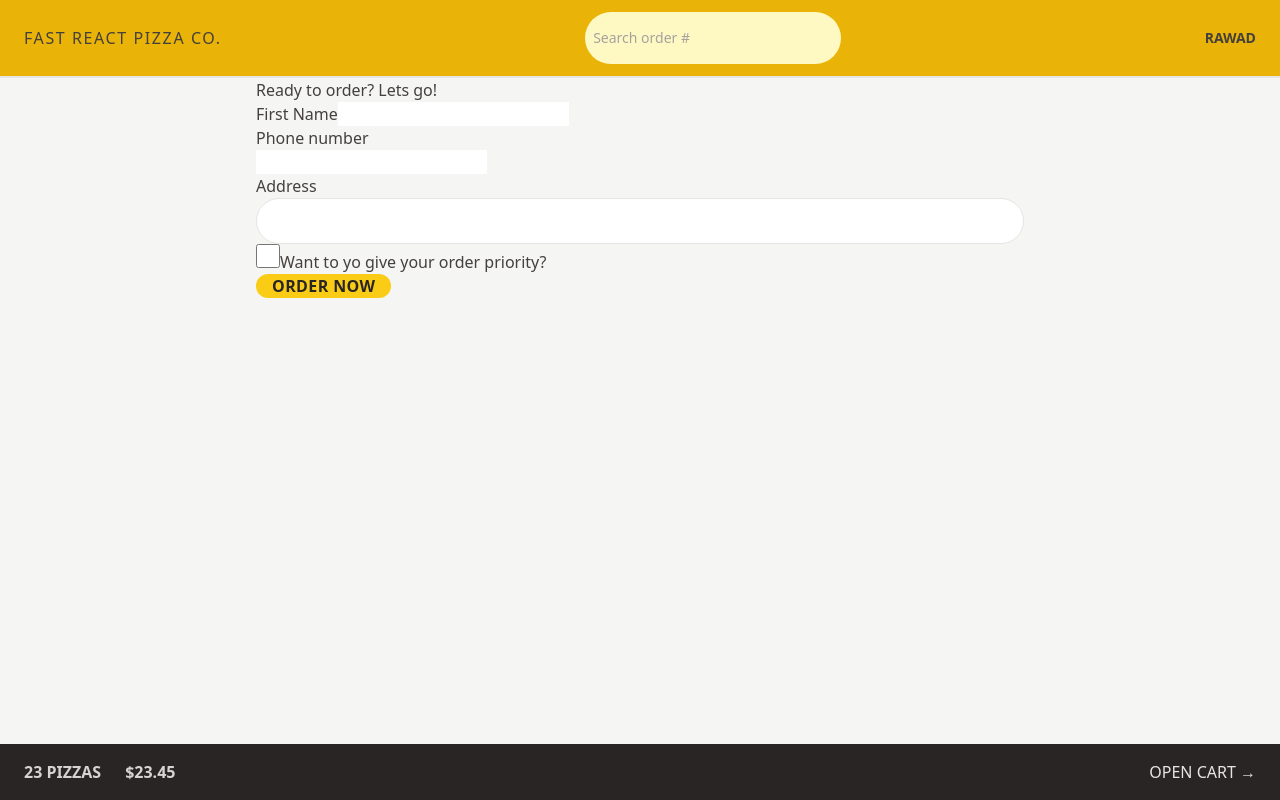
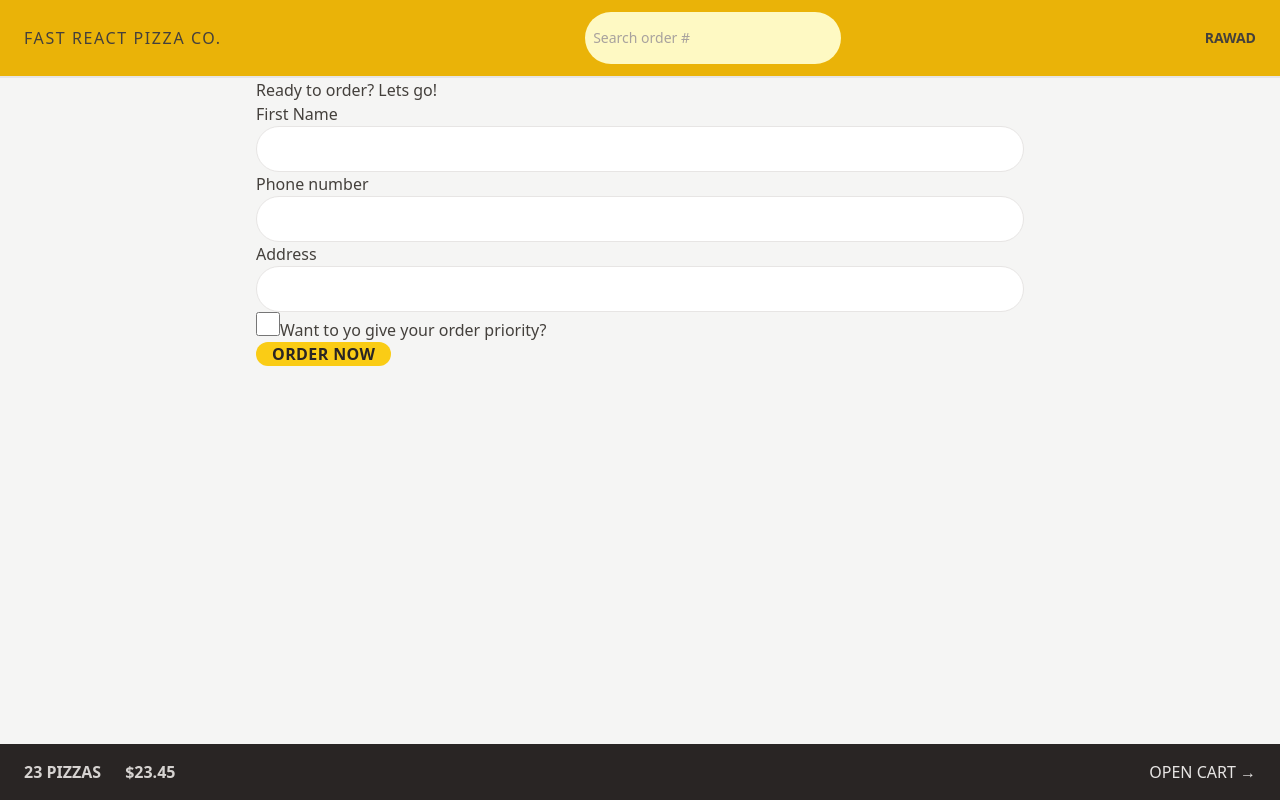
Before and after one commit to rawadabu/pizza-fast, a React (Vite) app in the folder fast-react-pizza/: page /order/new in a window 1280 px wide. Built offline with nearby package versions, Linux system fonts and the light colour scheme.

Commit message:
Tailwind: Reusing styles with @apply 🎨

```diff
--- a/fast-react-pizza/src/features/order/CreateOrder.jsx
+++ b/fast-react-pizza/src/features/order/CreateOrder.jsx
@@ -50,13 +50,13 @@
       <Form method="POST" action="/order/new">
         <div>
           <label>First Name</label>
-          <input type="text" name="customer" required />
+          <input className="input" type="text" name="customer" required />
         </div>
 
         <div>
           <label>Phone number</label>
           <div>
-            <input type="tel" name="phone" required />
+            <input className="input" type="tel" name="phone" required />
           </div>
           {formErrors?.phone && <p>{formErrors.phone}</p>}
         </div>
--- a/fast-react-pizza/src/index.css
+++ b/fast-react-pizza/src/index.css
@@ -2,41 +2,48 @@
 @tailwind components;
 @tailwind utilities;
 
-/* body {
-  font-family: system-ui, -apple-system, BlinkMacSystemFont, "Segoe UI", Roboto,
-    Oxygen, Ubuntu, Cantarell, "Open Sans", "Helvetica Neue", sans-serif;
-  background-color: #f7f7f7;
-  color: #444;
+@layer components {
+  .input {
+    @apply w-full rounded-full border border-stone-200 px-4 py-2 text-sm transition-all duration-300 placeholder:text-stone-500 focus:ring focus:ring-yellow-400 md:px-6 md:py-3;
+  }
 }
-
-.layout {
-  display: grid;
-  grid-template-rows: auto 1fr auto;
-  gap: 32px;
-  height: 100dvh;
-} */
 
 /* https://dev.to/afif/i-made-100-css-loaders-for-your-next-project-4eje */
 .loader {
   width: 45px;
   aspect-ratio: 0.75;
   --c: no-repeat linear-gradient(#333 0 0);
-  background: var(--c) 0% 50%, var(--c) 50% 50%, var(--c) 100% 50%;
+  background:
+    var(--c) 0% 50%,
+    var(--c) 50% 50%,
+    var(--c) 100% 50%;
   background-size: 20% 50%;
   animation: loading 1s infinite linear;
 }
 
 @keyframes loading {
   20% {
-    background-position: 0% 0%, 50% 50%, 100% 50%;
+    background-position:
+      0% 0%,
+      50% 50%,
+      100% 50%;
   }
   40% {
-    background-position: 0% 100%, 50% 0%, 100% 50%;
+    background-position:
+      0% 100%,
+      50% 0%,
+      100% 50%;
   }
   60% {
-    background-position: 0% 50%, 50% 100%, 100% 0%;
+    background-position:
+      0% 50%,
+      50% 100%,
+      100% 0%;
   }
   80% {
-    background-position: 0% 50%, 50% 50%, 100% 100%;
+    background-position:
+      0% 50%,
+      50% 50%,
+      100% 100%;
   }
 }
```
